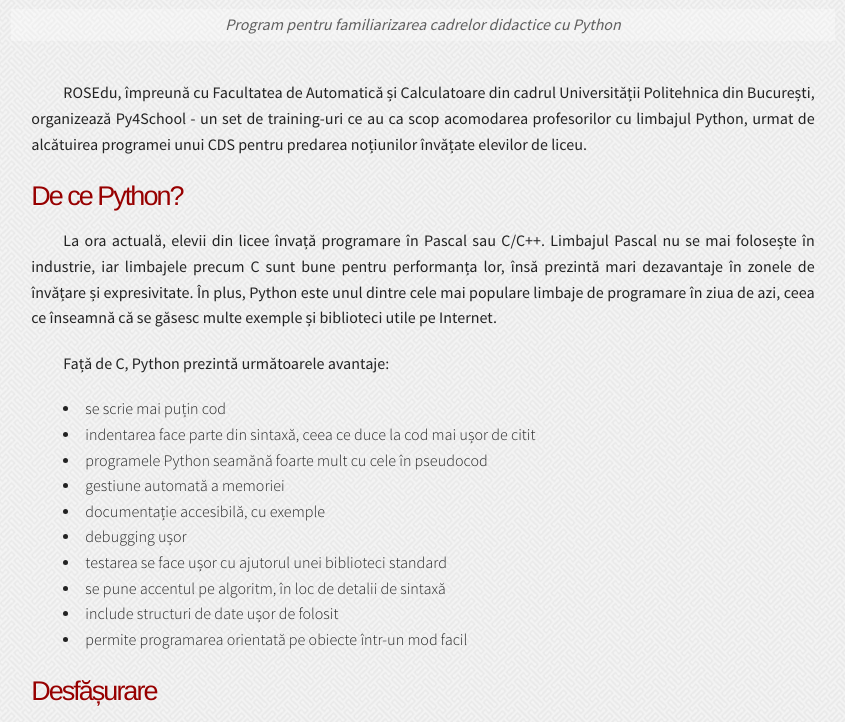
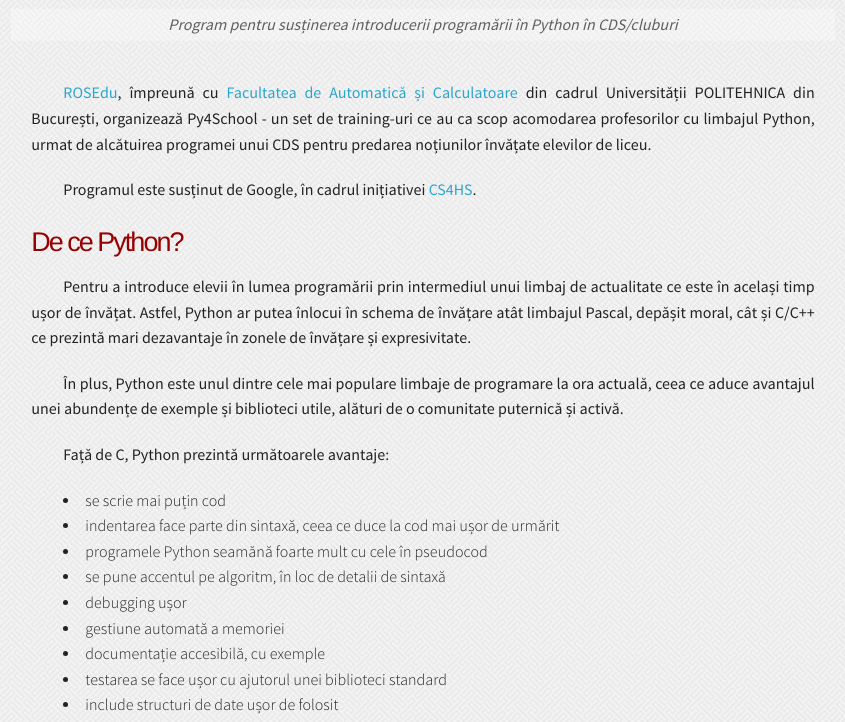
Before and after one commit to mihneadb/py4school-site, a plain HTML site: page index.html in a window 1280 px wide. Shown: the part 73-795 px from the top of the page, without its empty margins (217-1062 px from the left). Drawn offline with Linux system fonts and the light colour scheme.

Commit message:
inclus modificari daniel

```diff
--- a/index.html
+++ b/index.html
@@ -6,7 +6,7 @@
 
 <meta name="viewport" content="width=device-width, initial-scale=1.0">
 
-<meta name="description" content="Program pentru familiarizarea cadrelor didactice cu Python"/>
+<meta name="description" content="Program pentru susținerea introducerii programării în Python în CDS/cluburi"/>
 <meta name="keywords" content="python, school, rosedu, py4school, high school, programming"/>
 <meta name="robots" content="index,follow"/>
 
@@ -26,37 +26,47 @@
 
     <div id="header" class="text-center">
         <h1 class="title">Py4School</h1>
-        <p class="subtitle">Program pentru familiarizarea cadrelor didactice cu Python</p>
+        <p class="subtitle">Program pentru susținerea introducerii programării
+        în Python în CDS/cluburi</p>
     </div>
 
 
     <div id="content">
-        <p>ROSEdu, împreună cu Facultatea de Automatică și Calculatoare din cadrul
-        Universității Politehnica din București, organizează Py4School - un set de
+        <p><a href="http://www.rosedu.org">ROSEdu</a>,
+        împreună cu <a href="http://acs.pub.ro">Facultatea de Automatică și
+        Calculatoare</a> din cadrul
+        Universității POLITEHNICA din București, organizează Py4School - un set de
         training-uri ce au ca scop acomodarea profesorilor cu limbajul Python,
         urmat de alcătuirea programei unui CDS pentru predarea noțiunilor învățate
         elevilor de liceu.</p>
 
+        <p>Programul este susținut de Google, în cadrul inițiativei
+        <a href="http://www.cs4hs.com/">CS4HS</a>.</p>
+
         <h3>De ce Python?</h3>
 
-        <p>La ora actuală, elevii din licee învață programare în Pascal sau C/C++.
-        Limbajul Pascal nu se mai folosește în industrie, iar limbajele precum C
-        sunt bune pentru performanța lor, însă prezintă mari dezavantaje în zonele
-        de învățare și expresivitate. În plus, Python este unul dintre cele mai
-        populare limbaje de programare în ziua de azi, ceea ce înseamnă că se
-        găsesc multe exemple și biblioteci utile pe Internet.</p>
+        <p>Pentru a introduce elevii în lumea programării prin intermediul unui
+        limbaj de actualitate ce este în același timp ușor de învățat. Astfel,
+        Python ar putea înlocui în schema de învățare atât limbajul Pascal,
+        depășit moral, cât și C/C++ ce prezintă mari dezavantaje în zonele de
+        învățare și expresivitate.</p>
+
+        <p>În plus, Python este unul dintre cele mai populare limbaje de
+        programare la ora actuală, ceea ce aduce avantajul unei abundențe de
+        exemple și biblioteci utile, alături de o comunitate puternică și
+        activă.</p>
 
         <p>Față de C, Python prezintă următoarele avantaje:</p>
 
         <ul>
             <li>se scrie mai puțin cod</li>
-            <li>indentarea face parte din sintaxă, ceea ce duce la cod mai ușor de citit</li>
+            <li>indentarea face parte din sintaxă, ceea ce duce la cod mai ușor de urmărit</li>
             <li>programele Python seamănă foarte mult cu cele în pseudocod</li>
+            <li>se pune accentul pe algoritm, în loc de detalii de sintaxă</li>
+            <li>debugging ușor</li>
             <li>gestiune automată a memoriei</li>
             <li>documentație accesibilă, cu exemple</li>
-            <li>debugging ușor</li>
             <li>testarea se face ușor cu ajutorul unei biblioteci standard</li>
-            <li>se pune accentul pe algoritm, în loc de detalii de sintaxă</li>
             <li>include structuri de date ușor de folosit</li>
             <li>permite programarea orientată pe obiecte într-un mod facil</li>
         </ul>
@@ -70,10 +80,14 @@
         și suport online de curs, cu documentație și exerciții./<p>
 
         <p>După aceasta, în semestrul al doilea, vom oferi suport în desfășurarea
-        unei clase de Python ca CDS sau în cadrul cluburilor de informatică.
+        unor clase pilot de Python în cadrul cluburilor de informatică.
         Pentru aceasta vă vom pune la dispoziție un manual, site de curs, exemple
         de teme și, în plus, vom fi prezenți în cadrul ședințelor pentru a ajuta
         cu suport tehnic, dacă este necesar.</p>
+
+        <p>Pe timpul verii, vom oferi suport pentru definitivarea propunerii
+        de CDS, care să poată fi inclusă în următorul an școlar în oferta școlii
+        și implementat pe baza claselor pilot.</p>
 
         <h3>Echipa</h3>
 
```
